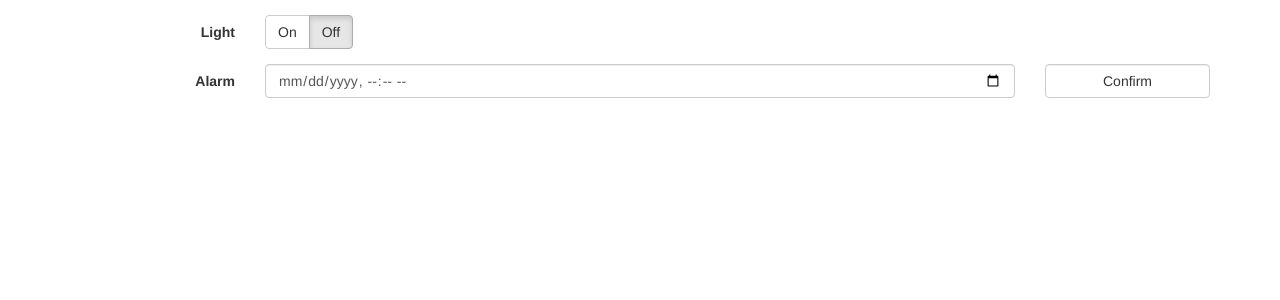
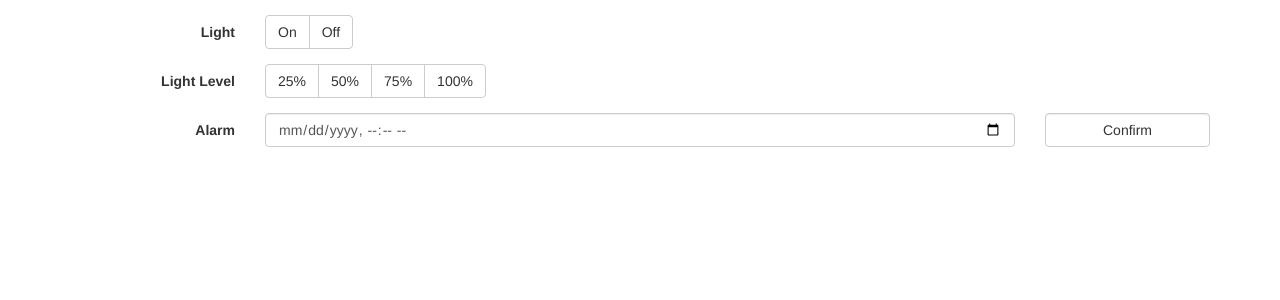
Before and after one commit to smythluke/Smart-Mirror, a Flask app: page /config in a window 1280 px wide. Shown: the part 50-350 px from the top of the page. Run offline with Flask 2, Linux system fonts and the light colour scheme; some libraries are stand-ins or nearby versions.

Commit message:
Light Level
Added another config option - light level.
Other minor changes

```diff
--- a/main.py
+++ b/main.py
@@ -14,7 +14,11 @@ socketio = SocketIO(app)
 smallNewsJSON = {}
 smallWeatherJSON = {}
 
-settings={}
+settings={
+	'light': 'off',
+	'lightLevel': 12.5,
+	'alarm': 0
+}
 
 icons = {
 	'day': {
@@ -89,6 +93,7 @@ def config():
 def newsThread():
 	while True:
 		try:
+			print("making request to bbc news")
 			newsFeed = feedparser.parse("http://feeds.bbci.co.uk/news/rss.xml?edition=uk")
 			#newsFeed = feedparser.parse(r'bbc.xml')
 			for i, entry in enumerate(newsFeed.entries):
--- a/static/css/info.css
+++ b/static/css/info.css
@@ -43,7 +43,7 @@ td{
 }
 
 #weatherIcon{
-	font-size: 100px;
+	font-size: 80px;
 	text-align: right;
 }
 
@@ -74,7 +74,6 @@ td{
 }
 #left-light, #right-light{
 	top: 0; bottom: 0;
-	width: 200px;
 }
 #left-light{
 	left: 0;
@@ -85,7 +84,6 @@ td{
 
 #top-light, #bottom-light{
 	left: 0; right: 0;
-	height: 200px;
 }
 #top-light{
 	top: 0;
--- a/static/js/config.js
+++ b/static/js/config.js
@@ -14,6 +14,11 @@ window.onload = function() {
 							$("#lightOn").removeClass("active");
 							$("#lightOff").addClass("active");
 						}
+						break;
+					case "lightLevel":
+						percentage = json[key] * 2;
+						$(".lightLevelButton").removeClass("active");
+						$("#lightLevel" + percentage).addClass("active");
 						break;
 					case "alarm":
 						if (json[key] == 0){
@@ -56,3 +61,9 @@ $(function(){
 		socket.emit("setting", {"light":"off"});
 	});
 });
+
+function lightLevel(percent){
+	$(".lightLevelButton").removeClass("active");
+	$("#lightLevel" + percent *2).addClass("active");
+	socket.emit("setting", {"lightLevel":percent});
+}
--- a/static/js/info.js
+++ b/static/js/info.js
@@ -33,6 +33,10 @@ window.onload = function() {
 							$("body").css("color", "#fff");
 						}
 						break;
+					case "lightLevel":
+						$("#left-light, #right-light").width(json[key] + "%");
+						$("#top-light, #bottom-light").height(json[key] + "%");
+						break;
 					case "alarm":
 						nextAlarm = new Date(json[key]);
 						break;
@@ -57,7 +61,7 @@ function startTime() {
 	$('#date').html(days[today.getDay()] + ", " + ordinal_suffix_of(today.getDate()) + " " + months[today.getMonth()])
 	if(today.getTime().toString().slice(0, -3) == nextAlarm.getTime().toString().slice(0, -3)){
 		if(!window.speechSynthesis.speaking){
-			speak("Good-morning. The forecast for today is " + weather.forecastString + ". The current weather is " + weather.currentWeather);
+			speak("Hello. The forecast for today is " + weather.forecastString + ". The current weather is " + weather.currentWeather);
 		}
 	}
 	var t = setTimeout(startTime, 500);
--- a/templates/config.html
+++ b/templates/config.html
@@ -27,7 +27,18 @@
 							<div class="col-sm-10">
 								<div class="btn-group" role="group">
 									<button type="button" class="btn btn-default" id="lightOn">On</button>
-									<button type="button" class="btn btn-default active" id="lightOff">Off</button>
+									<button type="button" class="btn btn-default" id="lightOff">Off</button>
+								</div>
+							</div>
+						</div>
+						<div class="form-group">
+							<label for="light" class="col-sm-2 control-label">Light Level</label>
+							<div class="col-sm-10">
+								<div class="btn-group" role="group">
+									<button type="button" class="btn btn-default lightLevelButton" id="lightLevel25" onclick="lightLevel(12.5)">25%</button>
+									<button type="button" class="btn btn-default lightLevelButton" id="lightLevel50" onclick="lightLevel(25)">50%</button>
+									<button type="button" class="btn btn-default lightLevelButton" id="lightLevel75" onclick="lightLevel(37.5)">75%</button>
+									<button type="button" class="btn btn-default lightLevelButton" id="lightLevel100" onclick="lightLevel(50)">100%</button>
 								</div>
 							</div>
 						</div>
--- a/templates/info.html
+++ b/templates/info.html
@@ -5,7 +5,7 @@
 		<meta http-equiv="X-UA-Compatible" content="IE=edge">
 		<meta name="viewport" content="width=device-width, initial-scale=1">
 		<!-- The above 3 meta tags *must* come first in the head; any other head content must come *after* these tags -->
-		<title>Information</title>
+		<title>Smart Mirror</title>
 		<link href='/static/css/fonts.css' rel='stylesheet' type='text/css'>
 		<link href="/static/css/bootstrap.min.css" rel="stylesheet">
 		<link href="/static/css/weather-icons.min.css" rel="stylesheet">
```
